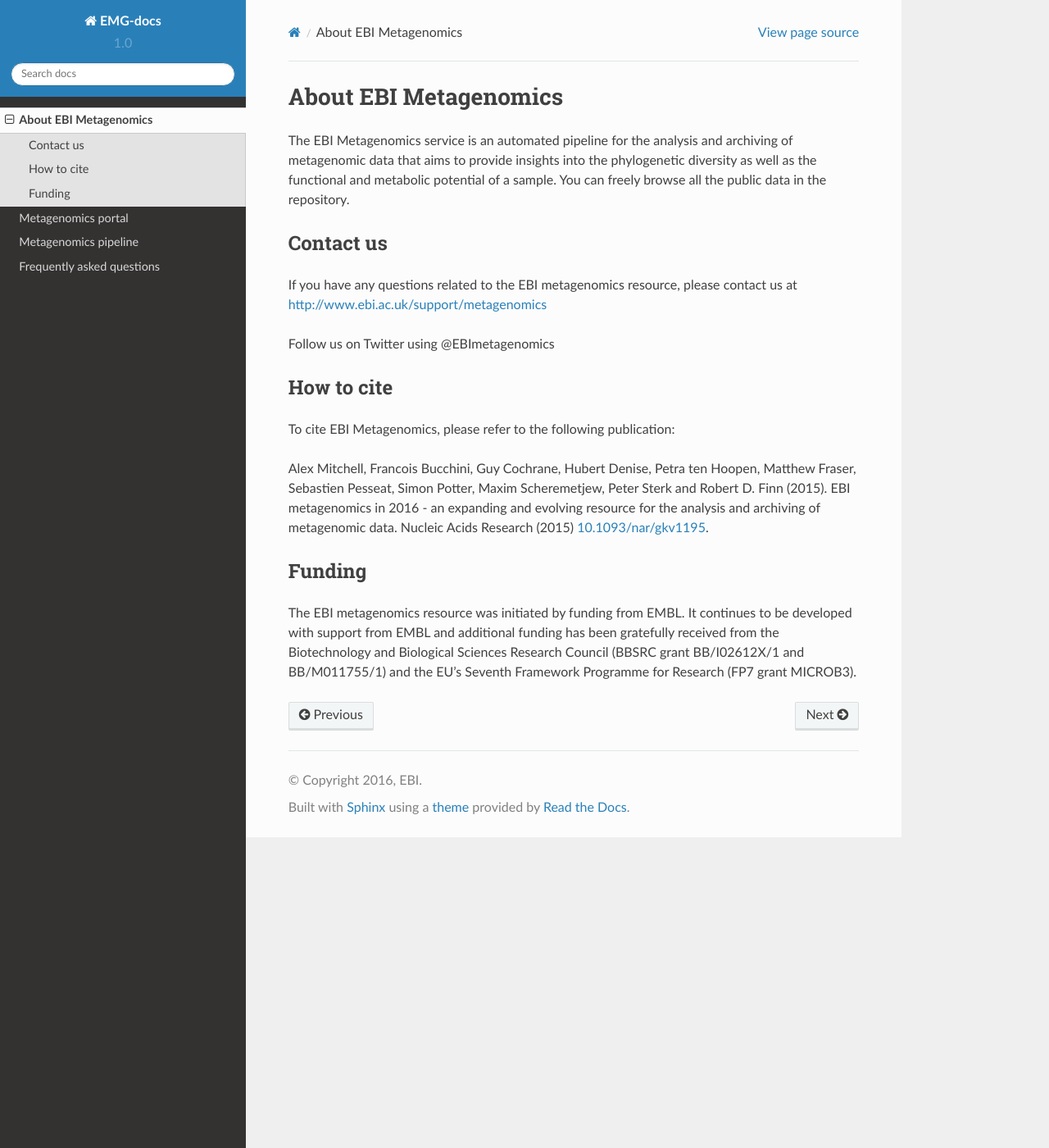
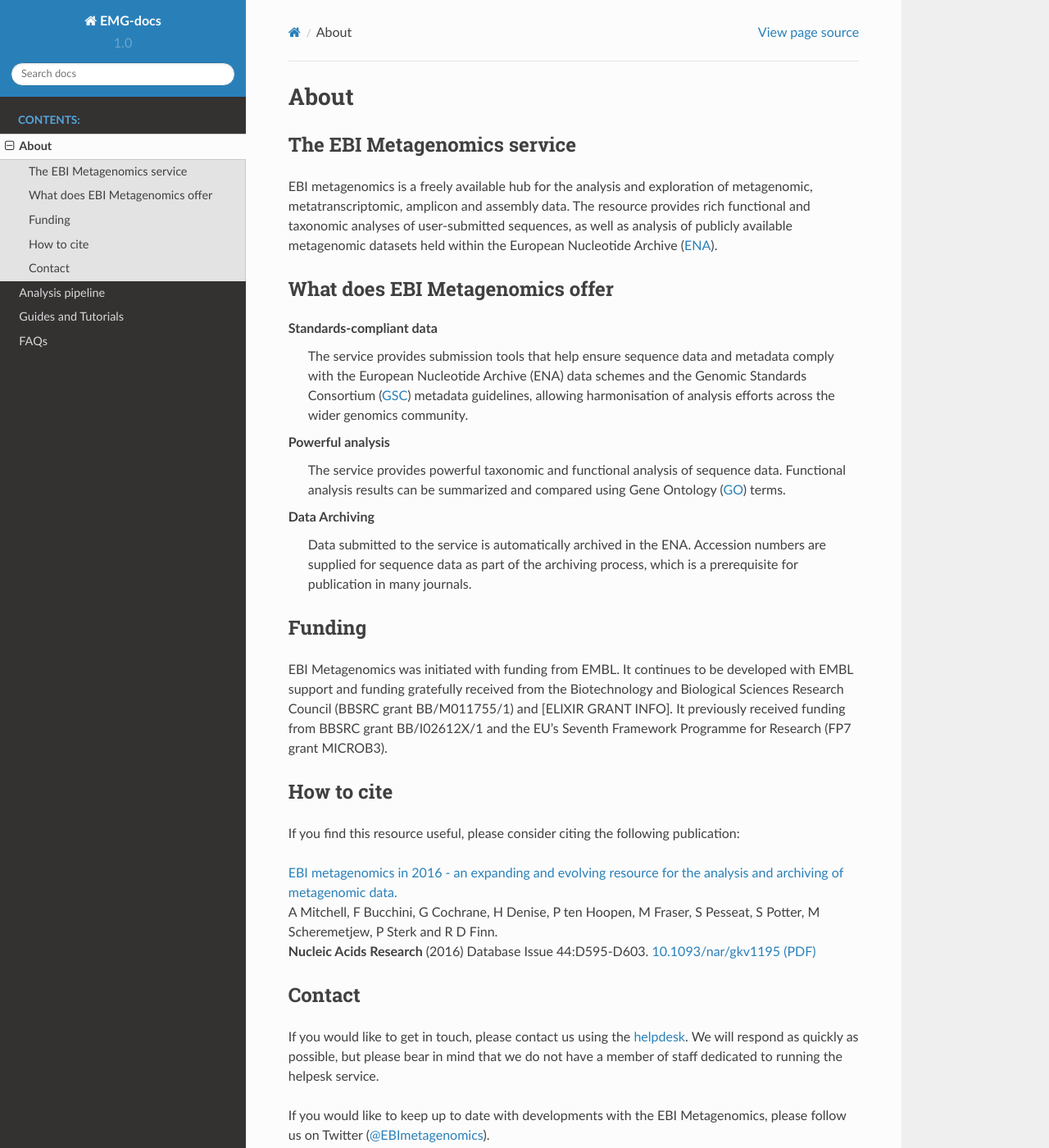
Before and after one commit to EBI-Metagenomics/EMG-docs, a Sphinx documentation site: the page built from docs/about.rst, in a window 1280 px wide and 1400 px high. Shown: the whole window at 82% size. Built offline with Sphinx 7.4.7 and the Read the Docs theme 2.0.0, drawn with Linux system fonts in a browser that asks for light colours.

Commit message:
Alex's changes

```diff
--- a/docs/about.rst
+++ b/docs/about.rst
@@ -1,41 +1,40 @@
-.. EMG-docs documentation master file, created by
-   sphinx-quickstart on Tue Jun 14 17:10:09 2016.
-   You can adapt this file completely to your liking, but it should at least
-   contain the root `toctree` directive.
+About
+=====
 
-About EBI Metagenomics
-======================
+----------------------------
+The EBI Metagenomics service
+----------------------------
 
-The EBI Metagenomics service is an automated pipeline for the analysis
-and archiving of metagenomic data that aims to provide insights into the
-phylogenetic diversity as well as the functional and metabolic potential
-of a sample. You can freely browse all the public data in the repository.
+EBI metagenomics is a freely available hub for the analysis and exploration of metagenomic, metatranscriptomic, amplicon and assembly data. The resource provides rich functional and taxonomic analyses of user-submitted sequences, as well as analysis of publicly available metagenomic datasets held within the European Nucleotide Archive (`ENA <http://www.ebi.ac.uk/ena>`_).
 
-Contact us
-----------
+--------------------------------
+What does EBI Metagenomics offer
+--------------------------------
+**Standards-compliant data**
+    The service provides submission tools that help ensure sequence data and metadata comply with the European Nucleotide Archive (ENA) data schemes and the Genomic Standards Consortium (`GSC <http://gensc.org>`_) metadata guidelines, allowing harmonisation of analysis efforts across the wider genomics community.
+**Powerful analysis**
+     The service provides powerful taxonomic and functional analysis of sequence data. Functional analysis results can be summarized and compared using Gene Ontology (`GO <http://www.geneontology.org>`_) terms.
+**Data Archiving**
+      Data submitted to the service is automatically archived in the ENA. Accession numbers are supplied for sequence data as part of the archiving process, which is a prerequisite for publication in many journals.
 
-If you have any questions related to the EBI metagenomics resource, please contact us at
-http://www.ebi.ac.uk/support/metagenomics
+-------
+Funding
+-------
+EBI Metagenomics was initiated with funding from EMBL. It continues to be developed with EMBL support and funding gratefully received from the Biotechnology and Biological Sciences Research Council (BBSRC grant BB/M011755/1) and [ELIXIR GRANT INFO]. It previously received funding from BBSRC grant BB/I02612X/1 and the EU's Seventh Framework Programme for Research (FP7 grant MICROB3).
 
-Follow us on Twitter using @EBImetagenomics
 
+-----------
 How to cite
 -----------
+If you find this resource useful, please consider citing the following publication:
 
-To cite EBI Metagenomics, please refer to the following publication:
+| `EBI metagenomics in 2016 - an expanding and evolving resource for the analysis and archiving of metagenomic data. <https://nar.oxfordjournals.org/content/44/D1/D595>`_
+| A Mitchell, F Bucchini, G Cochrane, H Denise, P ten Hoopen, M Fraser, S Pesseat, S Potter, M Scheremetjew, P Sterk and R D Finn.
+| **Nucleic Acids Research** (2016) Database Issue 44:D595-D603. `10.1093/nar/gkv1195 (PDF) <https://nar.oxfordjournals.org/content/44/D1/D595.full.pdf>`_
 
-Alex Mitchell, Francois Bucchini, Guy Cochrane, Hubert Denise, Petra
-ten Hoopen, Matthew Fraser, Sebastien Pesseat, Simon Potter, Maxim
-Scheremetjew, Peter Sterk and Robert D. Finn (2015).  EBI metagenomics in
-2016 - an expanding and evolving resource for the analysis and archiving
-of metagenomic data. Nucleic Acids Research (2015) `10.1093/nar/gkv1195
-<http://nar.oxfordjournals.org/content/44/D1/D595.full>`_.
+-------
+Contact
+-------
+If you would like to get in touch, please contact us using the `helpdesk <metagenomics-help@ebi.ac.uk>`_. We will respond as quickly as possible, but please bear in mind that we do not have a member of staff dedicated to running the helpesk service.
 
-Funding
--------
-
-The EBI metagenomics resource was initiated by funding from EMBL. It
-continues to be developed with support from EMBL and additional funding
-has been gratefully received from the Biotechnology and Biological
-Sciences Research Council (BBSRC grant BB/I02612X/1 and BB/M011755/1)
-and the EU's Seventh Framework Programme for Research (FP7 grant MICROB3).
+If you would like to keep up to date with developments with the EBI Metagenomics, please follow us on Twitter (`@EBImetagenomics <https://twitter.com/ebimetagenomics>`_).
```
Also changed, not shown: docs/index.rst (+15 -7 lines).
